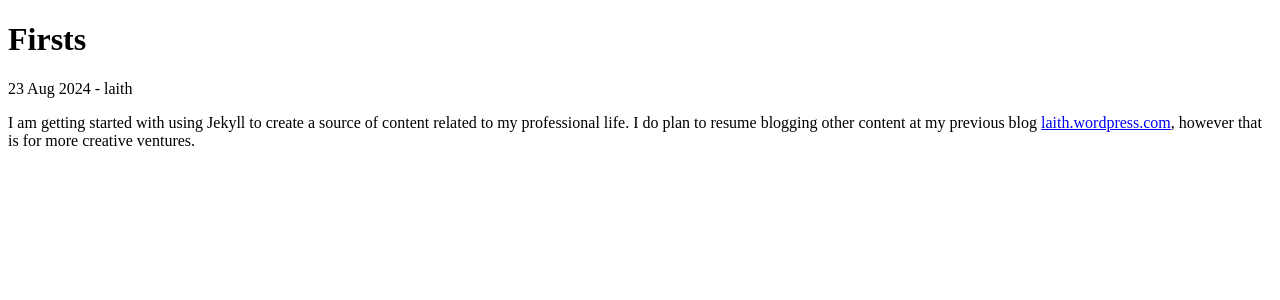
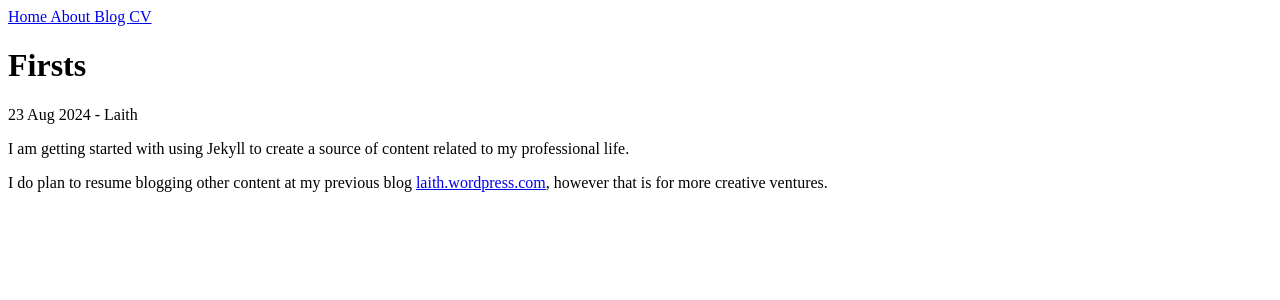
Before and after one commit to laithp/laithp.github.io, a Jekyll site: the page built from _posts/2024-08-23-firsts.md, in a window 1280 px wide. Shown: the top 300 px of the page. Built offline with Jekyll 4.4.1, drawn with Linux system fonts in a browser that asks for light colours.

Commit message:
revision 240823-2

```diff
--- a/_layouts/default.html
+++ b/_layouts/default.html
@@ -6,6 +6,7 @@
     <link rel="stylesheet" href="/assets/css/styles.css">
   </head>
   <body>
+    {% include navigation.html %}
     {{ content }}
   </body>
 </html>
--- a/_posts/2024-08-23-firsts.md
+++ b/_posts/2024-08-23-firsts.md
@@ -1,7 +1,8 @@
 ---
 layout: post
-author: laith
+author: Laith
 ---
 
 I am getting started with using Jekyll to create a source of content related to my professional life.
+
 I do plan to resume blogging other content at my previous blog <a href="https://laith.wordpress.com" target="_new">laith.wordpress.com</a>, however that is for more creative ventures.
--- a/index.html
+++ b/index.html
@@ -1,6 +1,6 @@
 ---
 title: Home!
 ---
-{% include navigation.html %}
-        <h1>Wecome to my page</h1>
+
+        <h1>Welcome to my page</h1>
         <p></p>
```
Also changed, not shown: about.md (+0 -1 lines).
